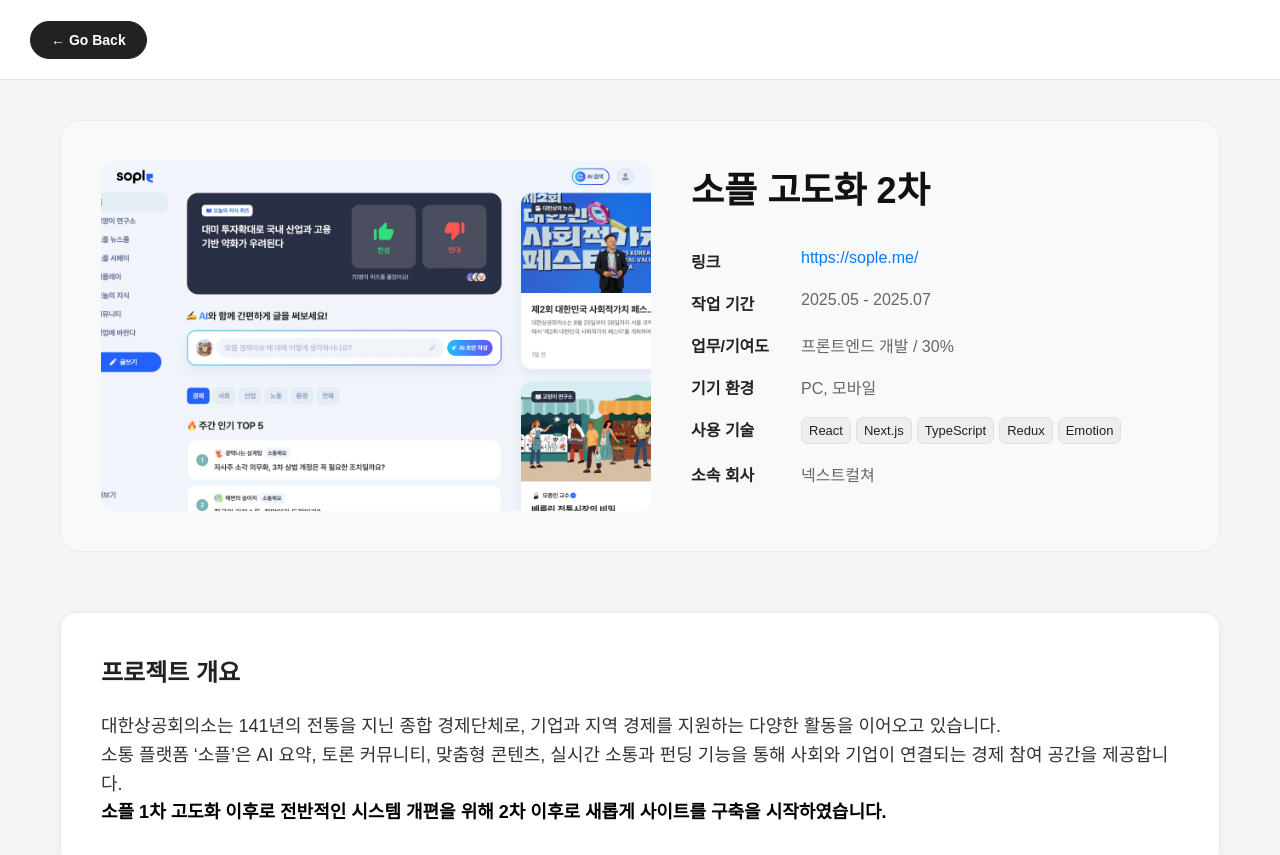
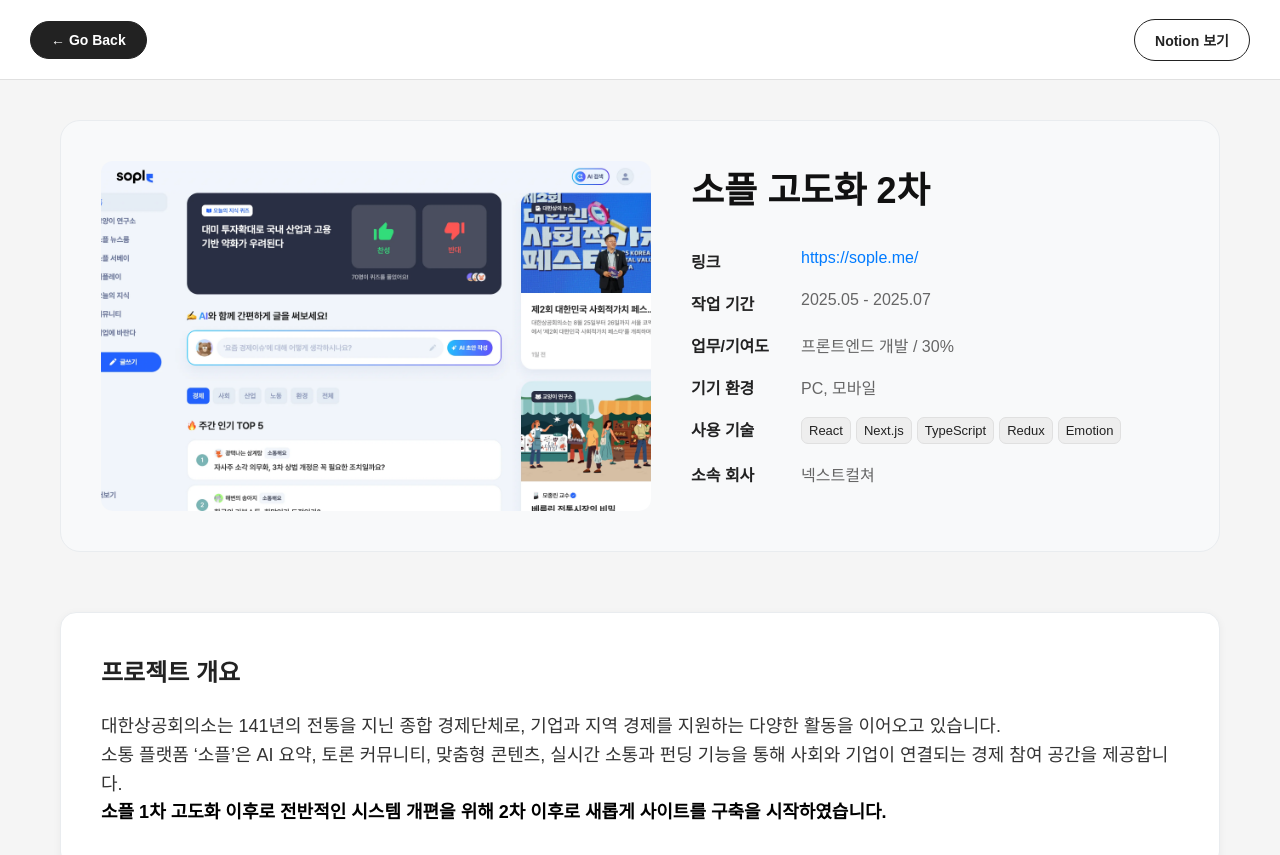
Before and after one commit to hyeminem-Jo/hyejin-portfolio, a Next.js app: page /work/1 in a window 1280 px wide. Shown: the top 855 px of the page. Built offline with nearby package versions, Linux system fonts and the light colour scheme.

Commit message:
feat: 상세페이지 Notion 링크 추가

```diff
--- a/src/app/_data/companyList.ts
+++ b/src/app/_data/companyList.ts
@@ -172,6 +172,8 @@ export const companyList = [
           },
         ],
         projectReview: '소플 고도화 2차 프로젝트 리뷰',
+        projectNotionLink:
+          'https://noiseless-catfish-e41.notion.site/s-Frontend-Portfolio-f8511fdba73143d682a2a4c9377f763c?p=7d070b1689334e568ebc4b6e4f4c327c&pm=c',
       },
       {
         id: 2,
@@ -299,6 +301,8 @@ export const companyList = [
           '/assets/images/works-webp/sople1/sople1-14.webp',
           '/assets/images/works-webp/sople1/sople1-15.webp',
         ],
+        projectNotionLink:
+          'https://noiseless-catfish-e41.notion.site/s-Frontend-Portfolio-f8511fdba73143d682a2a4c9377f763c?p=25ccfffed1cd805e9b0ef5ec1203e6d2&pm=c',
       },
       {
         id: 3,
@@ -405,6 +409,8 @@ export const companyList = [
           '/assets/images/works-webp/yeep/yeep-13.webp',
           '/assets/images/works-webp/yeep/yeep-14.webp',
         ],
+        projectNotionLink:
+          'https://noiseless-catfish-e41.notion.site/s-Frontend-Portfolio-f8511fdba73143d682a2a4c9377f763c?p=25ccfffed1cd80638d64c88bdda5f85c&pm=c',
       },
       // {
       //   projectName: '자사 홈페이지 구축',
@@ -622,6 +628,8 @@ export const companyList = [
           '/assets/images/works-webp/kcmf/kcmf-14.webp',
           '/assets/images/works-webp/kcmf/kcmf-15.webp',
         ],
+        projectNotionLink:
+          'https://noiseless-catfish-e41.notion.site/s-Frontend-Portfolio-f8511fdba73143d682a2a4c9377f763c?p=25ccfffed1cd80c9b1f9e82a449bf8c6&pm=c',
       },
     ],
   },
@@ -832,6 +840,8 @@ export const companyList = [
           '/assets/images/works-webp/sinsegae/sinsegae-11.webp',
           '/assets/images/works-webp/sinsegae/sinsegae-12.webp',
         ],
+        projectNotionLink:
+          'https://noiseless-catfish-e41.notion.site/s-Frontend-Portfolio-f8511fdba73143d682a2a4c9377f763c?p=25ccfffed1cd80528decf6efbe3177b8&pm=c',
       },
       {
         id: 6,
@@ -975,6 +985,8 @@ export const companyList = [
           '/assets/images/works-webp/wedding/wedding-07.webp',
           '/assets/images/works-webp/wedding/wedding-08.webp',
         ],
+        projectNotionLink:
+          'https://noiseless-catfish-e41.notion.site/s-Frontend-Portfolio-f8511fdba73143d682a2a4c9377f763c?p=45338073cc094371811879b576a84f7e&pm=c',
       },
       {
         id: 8,
@@ -1133,6 +1145,8 @@ export const companyList = [
           '/assets/images/works-webp/samsung/samsung-15.webp',
           '/assets/images/works-webp/samsung/samsung-16.webp',
         ],
+        projectNotionLink:
+          'https://noiseless-catfish-e41.notion.site/s-Frontend-Portfolio-f8511fdba73143d682a2a4c9377f763c?p=cbbc4c5cf4c7446b9f842ec244a1bca5&pm=c',
       },
       {
         id: 9,
@@ -1253,6 +1267,8 @@ export const companyList = [
           '반응형 퍼블리싱 및 인터랙션 추가',
         ],
         projectLink: 'https://www.emotion.co.kr/',
+        projectNotionLink:
+          'https://noiseless-catfish-e41.notion.site/s-Frontend-Portfolio-f8511fdba73143d682a2a4c9377f763c?p=ff240012cbad468ba0af1a336d94e6ea&pm=c',
       },
       {
         id: 10,
@@ -1341,6 +1357,8 @@ export const companyList = [
           'jsp 환경에서 css, jQuery 를 사용하여 작업, 종가 /오푸드 메인 및 서브페이지 퍼블리싱 및 인터렉션 구현',
         ],
         projectLink: ['https://ofoodglobal.com/', 'https://www.jongga.co.kr/'],
+        projectNotionLink:
+          'https://noiseless-catfish-e41.notion.site/s-Frontend-Portfolio-f8511fdba73143d682a2a4c9377f763c?p=486c9e9a037a4412853489423be7611c&pm=c',
       },
       {
         id: 11,
@@ -1400,6 +1418,8 @@ export const companyList = [
           '/assets/images/works-webp/metapoint/metapoint-03.webp',
           '/assets/images/works-webp/metapoint/metapoint-04.webp',
         ],
+        projectNotionLink:
+          'https://noiseless-catfish-e41.notion.site/s-Frontend-Portfolio-f8511fdba73143d682a2a4c9377f763c?p=0d45c527dc324476a05f2920d772659e&pm=c',
       },
       {
         id: 7,
@@ -1557,6 +1577,8 @@ export const companyList = [
           '/assets/images/works-webp/pms/pms-04.webp',
           '/assets/images/works-webp/pms/pms-05.webp',
         ],
+        projectNotionLink:
+          'https://noiseless-catfish-e41.notion.site/s-Frontend-Portfolio-f8511fdba73143d682a2a4c9377f763c?p=9f566ca948014fe19bc4415d4cdc2674&pm=c',
       },
     ],
   },
--- a/src/app/_modules/common/header/Header.tsx
+++ b/src/app/_modules/common/header/Header.tsx
@@ -6,6 +6,7 @@ import * as S from './styled';
 import { useIsMobile } from '../hooks/useIsMobile';
 import { usePathname, useRouter } from 'next/navigation';
 import Button from '@/app/_modules/common/button/Button';
+import { companyList } from '@/app/_data/companyList';
 
 const menuItems = [
   { href: '#visual', text: 'HOME' },
@@ -19,16 +20,33 @@ const Header = () => {
   const { isMobile } = useIsMobile();
   const [isMenuOpen, setIsMenuOpen] = useState(false);
   const router = useRouter();
+  const pathname = usePathname();
+
   const toggleMenu = () => {
     setIsMenuOpen(!isMenuOpen);
   };
+
+  const getProjectNotionLink = () => {
+    if (pathname.includes('/work/')) {
+      const projectId = parseInt(pathname.split('/work/')[1]);
+      for (const company of companyList) {
+        const project = company.projectList.find((p) => p.id === projectId);
+        if (project && project.projectNotionLink) {
+          return project.projectNotionLink;
+        }
+      }
+    }
+    return null;
+  };
+
+  const notionLink = getProjectNotionLink();
 
   const handleMenuClick = (href: string) => {
     const targetId = href.replace('#', '');
     const targetElement = document.getElementById(targetId);
 
     if (targetElement) {
-      const headerHeight = isMobile ? 65 : 80; // 헤더 높이
+      const headerHeight = isMobile ? 65 : 80;
       const targetPosition = targetElement.offsetTop - headerHeight;
 
       window.scrollTo({
@@ -37,7 +55,6 @@ const Header = () => {
       });
     }
 
-    // 모바일에서 메뉴가 열려있다면 닫기
     if (isMobile && isMenuOpen) {
       setIsMenuOpen(false);
     }
@@ -66,7 +83,7 @@ const Header = () => {
           />
         )}
 
-        {!usePathname().includes('/work') && (
+        {!usePathname().includes('/work') ? (
           <>
             <S.HeaderNav className={isMenuOpen ? 'menu-open' : ''}>
               {menuItems.map((item) => (
@@ -89,6 +106,21 @@ const Header = () => {
               ))}
             </S.HamburgerButton>
           </>
+        ) : (
+          <>
+            {notionLink ? (
+              <Button
+                text='Notion 보기'
+                size='sm'
+                mode='light'
+                onClick={() => {
+                  if (notionLink) {
+                    window.open(notionLink, '_blank');
+                  }
+                }}
+              />
+            ) : null}
+          </>
         )}
       </S.HeaderContent>
     </S.HeaderContainer>
```
